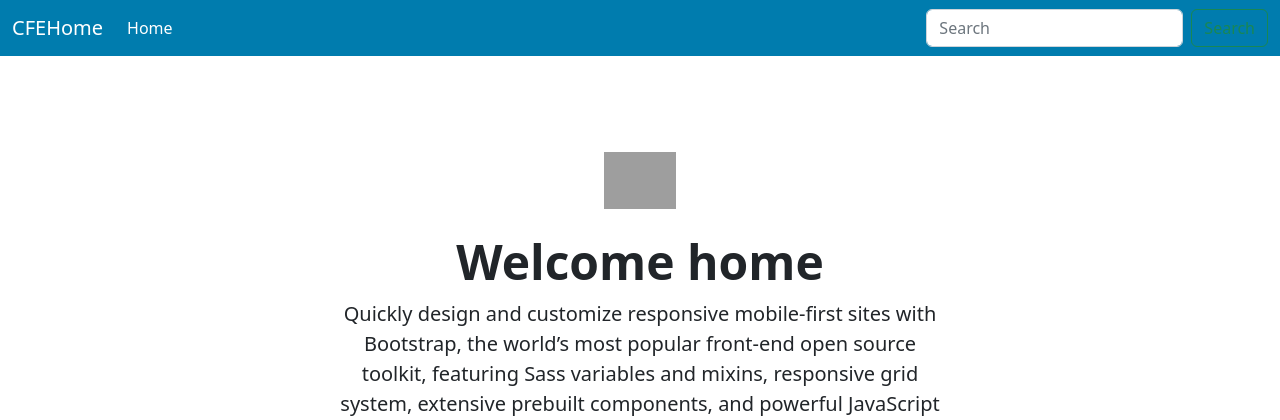
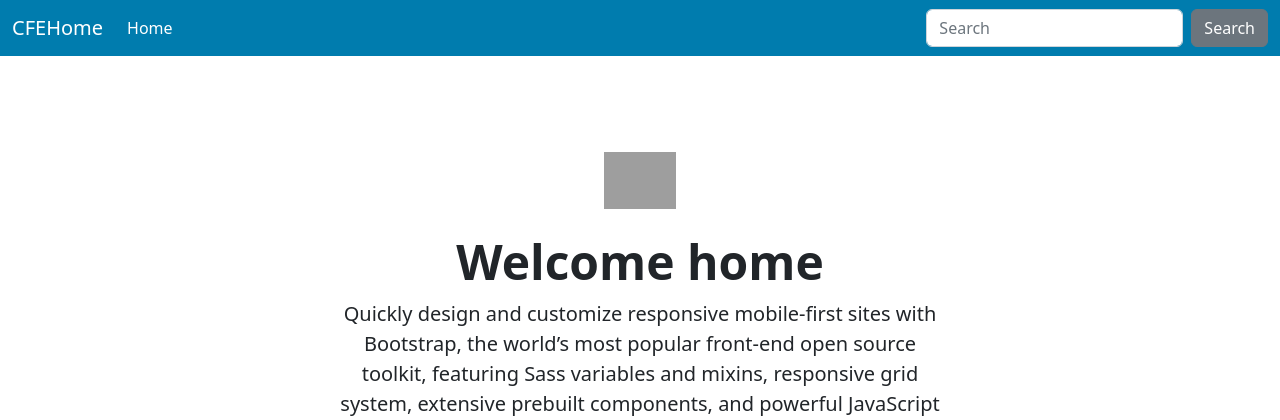
Before and after one commit to codingforentrepreneurs/Your-First-Django-Project, a Django app: page / in a window 1280 px wide. Shown: the top 420 px of the page. Run offline with Django 4.2, Linux system fonts and the light colour scheme; some libraries are stand-ins or nearby versions; grey boxes are pictures that could not be loaded.

Commit message:
navbar button style change

```diff
--- a/src/templates/base/navbar.html
+++ b/src/templates/base/navbar.html
@@ -25,7 +25,7 @@
         </ul>
         <form class="d-flex" role="search">
           <input name="query" class="form-control me-2" type="search" placeholder="Search" aria-label="Search">
-          <button class="btn btn-outline-success" type="submit">Search</button>
+          <button class="btn btn-secondary" type="submit">Search</button>
         </form>
       </div>
     </div>
```
